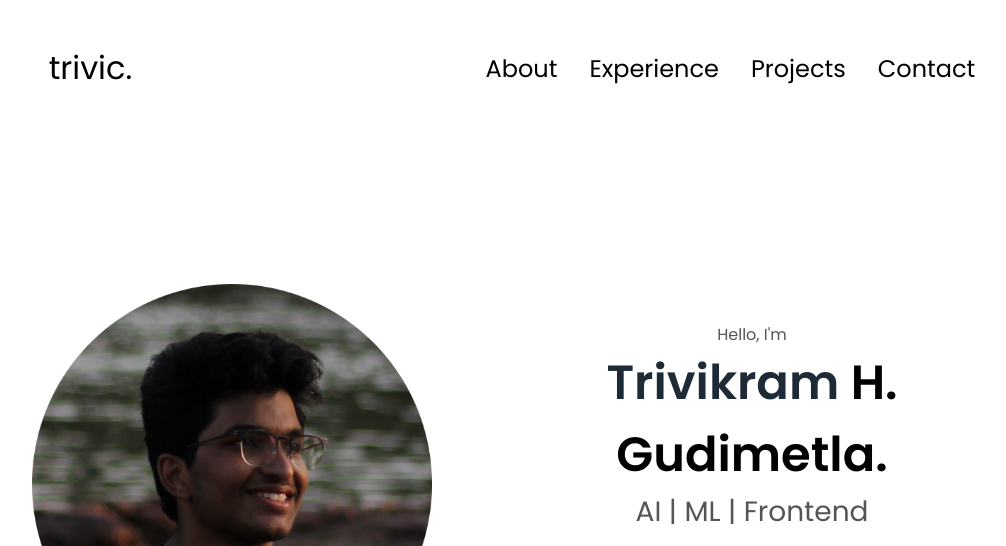
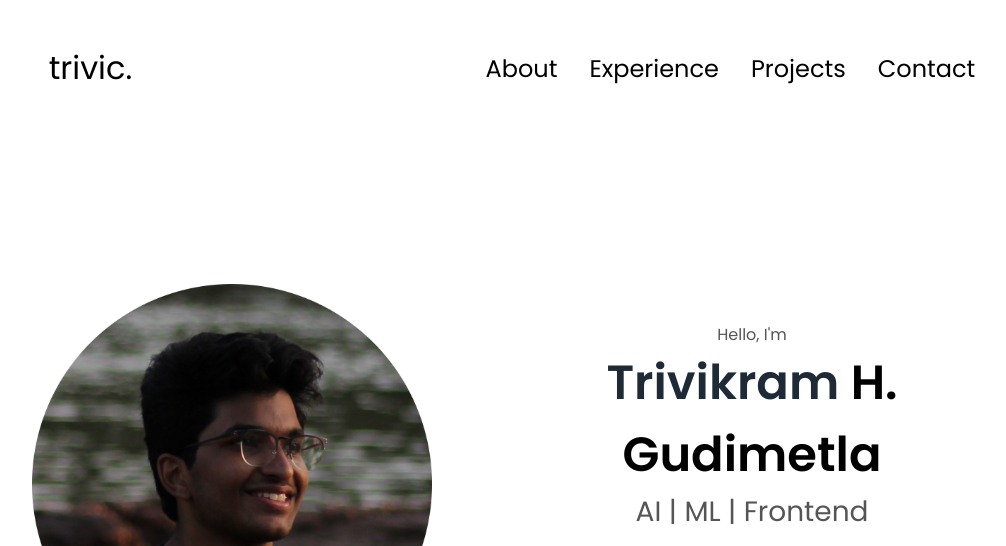
Before and after one commit to trivic-git/portfolio-v1, a plain HTML site: page index.html in a window 1280 px wide. Shown: the top 546 px of the page, without its empty margins (128-1134 px from the left). Drawn offline with Linux system fonts and the light colour scheme.

Commit message:
Update index.html

```diff
--- a/index.html
+++ b/index.html
@@ -42,7 +42,7 @@
         </div>
         <div class="section__text">
           <p class="section__text__p1">Hello, I'm</p>
-          <h1 class="title"><span id="firstname">Trivikram</span> H. Gudimetla.</h1>
+          <h1 class="title"><span id="firstname">Trivikram</span> H. Gudimetla</h1>
           <p class="section__text__p2">AI | ML | Frontend</p>
           <div class="btn-container">
             <button
```
